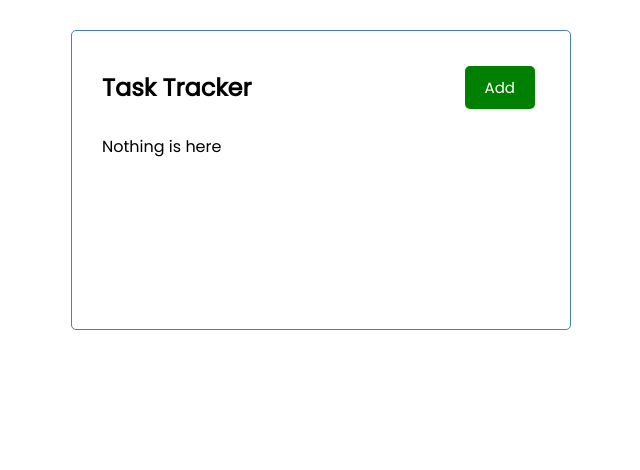
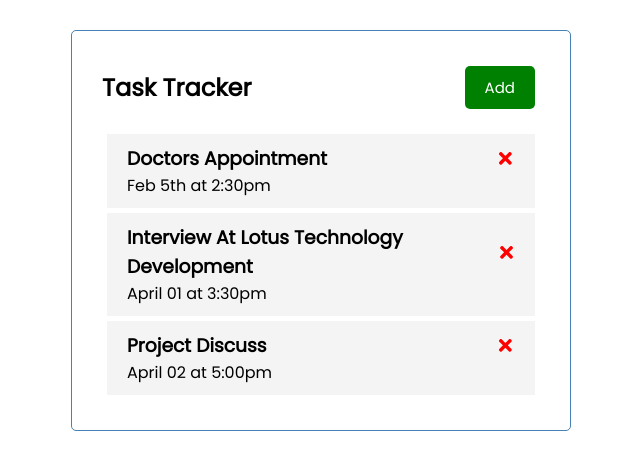
Before and after one commit to SheikhRashed/Task-Tracker, a React (Create React App) app: page / in a window 1280 px wide. Shown: the top 470 px of the page, without its empty margins (319-959 px from the left). Built offline with nearby package versions, Linux system fonts and the light colour scheme; data requests are answered from the project's data file.

Commit message:
useeffect hook & fetch tasks from

```diff
--- a/src/App.js
+++ b/src/App.js
@@ -1,4 +1,4 @@
-import { useState } from 'react';
+import { useState, useEffect } from 'react';
 import './App.css';
 
 // components
@@ -10,6 +10,20 @@
   const [showAddTask, setShowAddTask] = useState(false);
   const [tasks, setTasks] = useState([]);
 
+  useEffect(() => {
+    const getTasks = async () => {
+      const tasksFromServer = await fetchTasks();
+      setTasks(tasksFromServer);
+    };
+    getTasks();
+  }, []);
+  // Fetch tasks
+  const fetchTasks = async () => {
+    const res = await fetch('http://localhost:5000/tasks');
+    const data = await res.json();
+    console.log(data);
+    return data;
+  };
   // Add Task
   const addTask = (task) => {
     const id = Math.floor(Math.random() * 10000) + 1;
```
